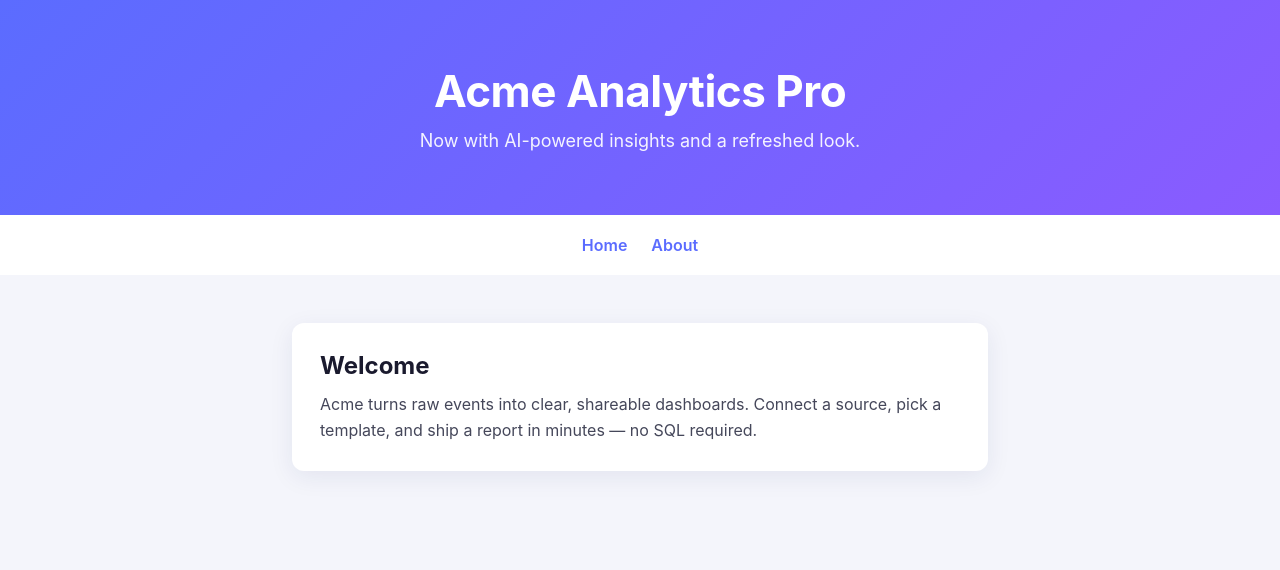
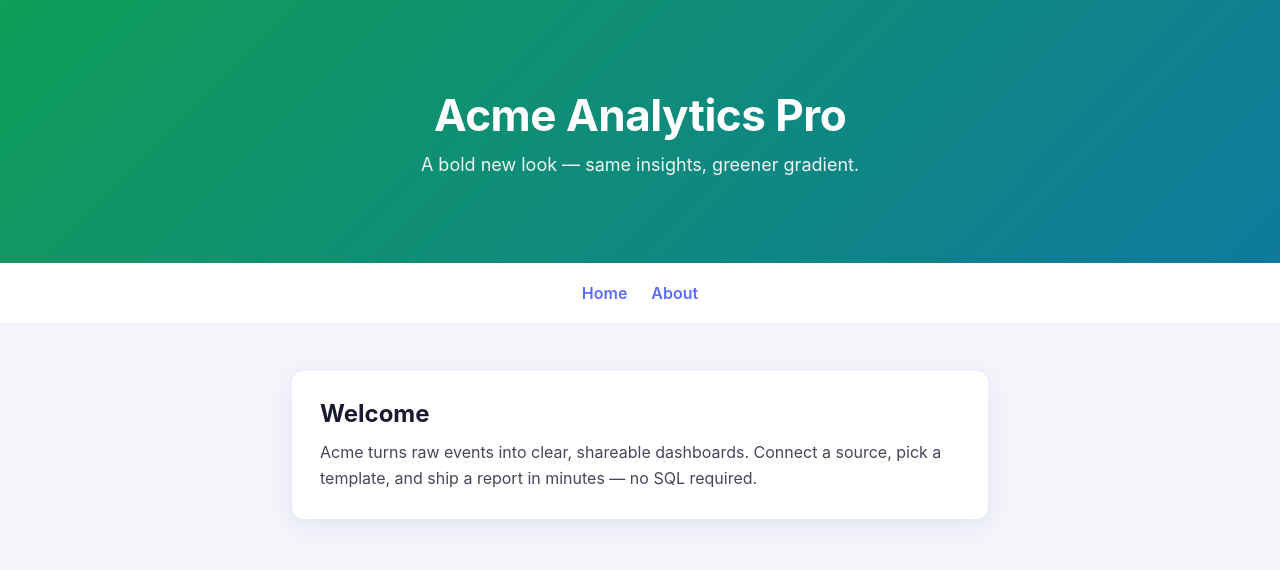
Before and after one commit to nickderobertis/screencomp-demo, a website: page site/index.html in a window 1280 px wide. Drawn offline with Linux system fonts and the light colour scheme.

Commit message:
feat: restyle the home hero (green gradient) (#4)

```diff
--- a/site/index.html
+++ b/site/index.html
@@ -13,9 +13,9 @@
         background: #f4f5fb;
       }
       header {
-        background: linear-gradient(135deg, #5b6cff, #8a5bff);
+        background: linear-gradient(135deg, #0f9d58, #0f7a9d);
         color: #fff;
-        padding: 64px 32px;
+        padding: 88px 32px;
         text-align: center;
       }
       header h1 { font-size: 44px; letter-spacing: -0.5px; }
@@ -31,7 +31,7 @@
   <body>
     <header>
       <h1>Acme Analytics Pro</h1>
-      <p>Now with AI-powered insights and a refreshed look.</p>
+      <p>A bold new look — same insights, greener gradient.</p>
     </header>
     <nav>
       <a href="index.html">Home</a>
```
